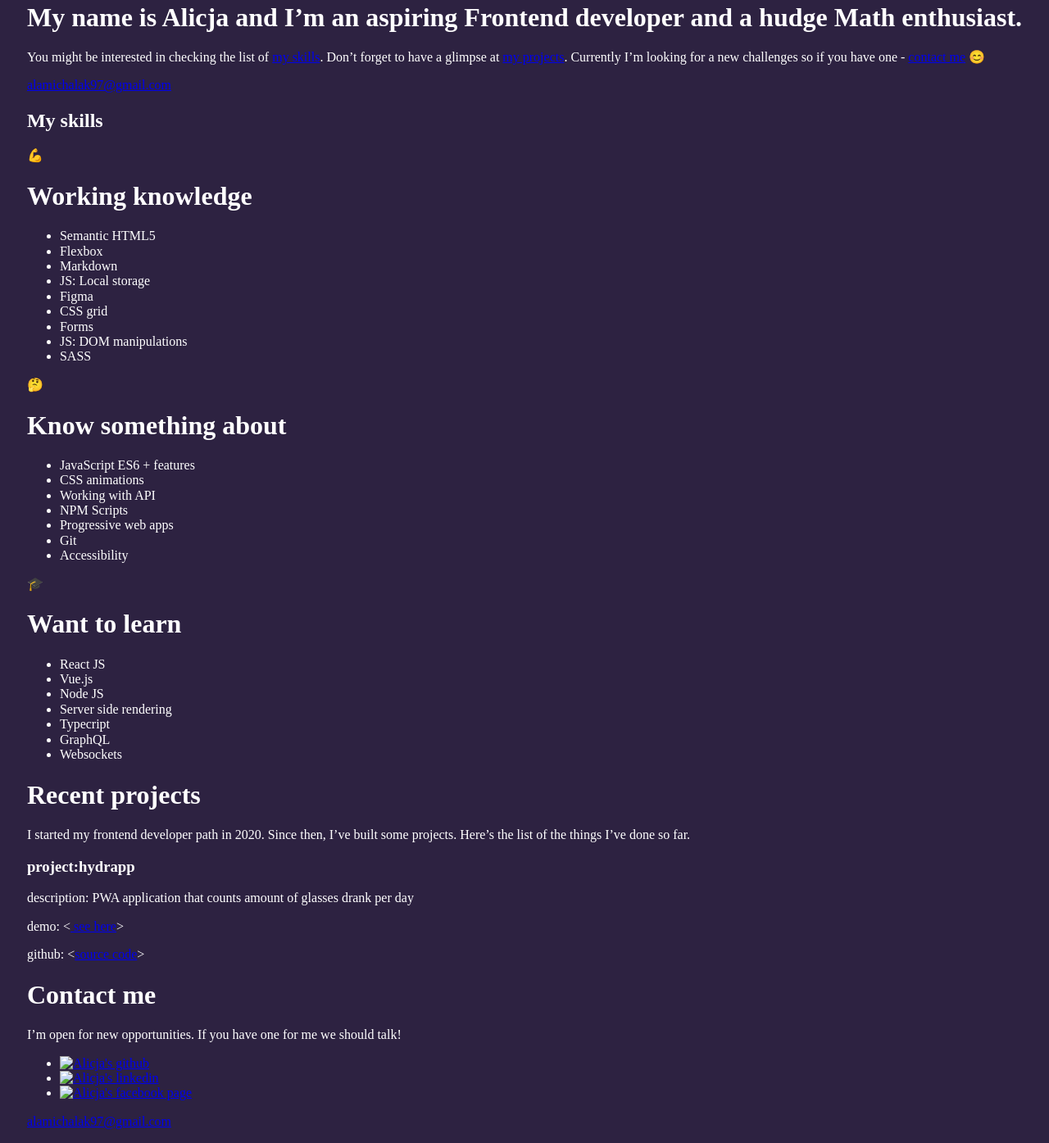
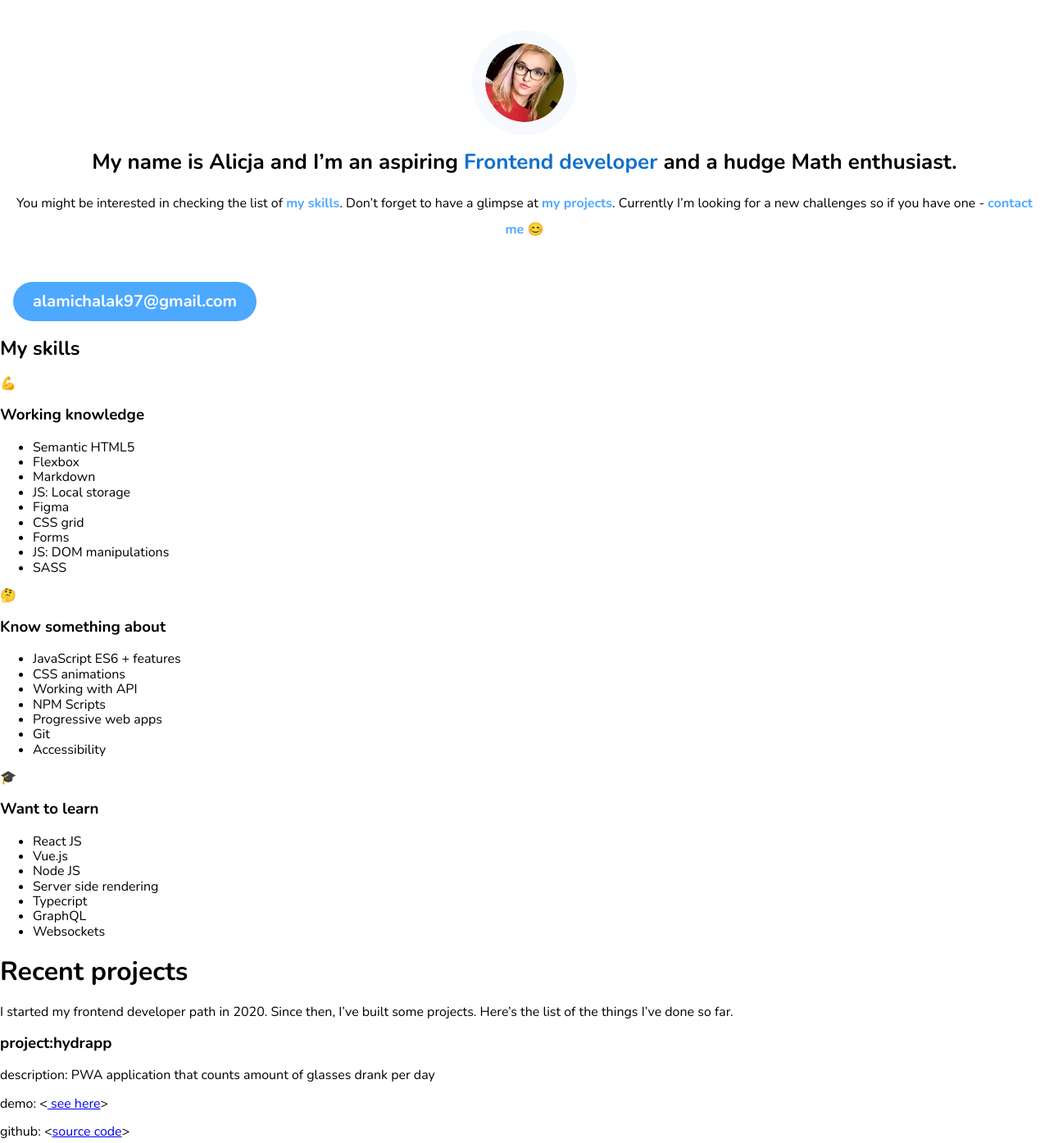
Before and after one commit to alicjamichalak/alicjamichalak.github.io, a website built with webpack: page src/pages/index.html in a window 1280 px wide. Shown: the part 37-1432 px from the top of the page at 82% size. Built offline with nearby package versions, Linux system fonts and the light colour scheme.

Commit message:
styling about-me section

```diff
--- a/src/pages/index.html
+++ b/src/pages/index.html
@@ -20,7 +20,7 @@
   <main>
     <section class="hero">
       <div class="hero__image-container">
-        <img src="#" alt="Alicja Michalak-s photo" />
+        <img src="../assets/img/alicja.jpg" class="hero__image" alt="Alicja Michalak-s photo" />
         <span class="hero__hello">Hey there! 👋</span>
       </div>
       <div class="hero__description">
@@ -28,9 +28,9 @@
             developer</span> and a hudge
           Math enthusiast.
         </h1>
-        <p class="hero__paragraph">You might be interested in checking the list of <a href="#skills">my skills</a>.
-          Don’t forget to have a glimpse at <a href="#projects"> my projects</a>.
-          Currently I’m looking for a new challenges so if you have one - <a href="#contact"> contact me</a> 😊
+        <p class="hero__paragraph">You might be interested in checking the list of <a class="hero__link" href="#skills">my skills</a>.
+          Don’t forget to have a glimpse at <a class="hero__link" href="#projects"> my projects</a>.
+          Currently I’m looking for a new challenges so if you have one - <a class="hero__link" href="#contact"> contact me</a> 😊
         </p>
         <a class="hero__contact" href="mailto:alamichalak97@gmail.com">
           alamichalak97@gmail.com
@@ -41,7 +41,7 @@
       <h2 class="skills__header">My skills</h2>
       <article class="skills-section">
         <span class="skills-section__emoji">💪</span>
-        <h1 class="skills-section__header">Working knowledge</h1>
+        <h3 class="skills-section__header">Working knowledge</h3>
         <ul class="skills-list">
           <li class="skills-list__item">Semantic HTML5</li>
           <li class="skills-list__item">Flexbox</li>
@@ -56,7 +56,7 @@
       </article>
       <article class="skills-section">
         <span class="skills-section__emoji">🤔</span>
-        <h1 class="skills-section__header">Know something about</h1>
+        <h3 class="skills-section__header">Know something about</h3>
         <ul class="skills-list">
           <li class="skills-list__item">JavaScript ES6 + features</li>
           <li class="skills-list__item">CSS animations</li>
@@ -69,7 +69,7 @@
       </article>
       <article class="skills-section">
         <span class="skills-section__emoji">🎓</span>
-        <h1 class="skills-section__header">Want to learn</h1>
+        <h3 class="skills-section__header">Want to learn</h3>
         <ul class="skills-list">
           <li class="skills-list__item">React JS</li>
           <li class="skills-list__item">Vue.js</li>
--- a/src/scss/_variables.scss
+++ b/src/scss/_variables.scss
@@ -1 +1,18 @@
-$wtf: #2D2241;
+$blueLightest: #F6F9FD;
+
+$blueLight:  #DBEAF7;
+$blue: #1070CA;
+
+$green: #06C847;
+$sea: #14B5D0;
+
+$greyLightest: #A3A3A3;
+$greyLight: #808082;
+$grey: #464A4D;
+$greyDark: #212528;
+$greyDarkest: #1E1E1E;
+
+$babyBlue: #4DA8FF;
+$greyBlueLight: #66788A;
+$greyBlue: #425A70;
+$greyBlueDark: #234361;
--- a/src/scss/main.scss
+++ b/src/scss/main.scss
@@ -1,13 +1,20 @@
 @import "~normalize.css";
 
+@import url("https://fonts.googleapis.com/css2?family=Nunito:wght@300;600;700&family=Roboto+Mono:wght@400;700&display=swap");
+
 @import "_variables";
-@import "modules/hello.scss";
+@import "modules/hero.scss";
+
+html {
+  box-sizing: border-box;
+}
+
+*,
+*:before,
+*:after {
+  box-sizing: inherit;
+}
 
 body {
-  background: $wtf;
-  color: #fff;
-  display: flex;
-  align-items: center;
-  justify-content: center;
-  min-height: 100vh;
+  font-family: 'Nunito', sans-serif;
 }
--- /dev/null
+++ b/src/scss/modules/hero.scss
@@ -0,0 +1,51 @@
+.hero {
+    padding: 74px 16px 0;
+    &__contact {
+        border-radius: 64px;
+        color: #ffffff;
+        background: $babyBlue;
+        display: inline-block;
+        padding: 4px 24px;
+        font-weight: bold;
+        font-size: 20px;
+        line-height: 40px;
+        text-decoration: none;
+    }
+
+    &__header {
+        font-size: 26px;
+        line-height: 32px;
+        text-align: center;
+    }
+
+    &__hello {
+        display: none;
+    }
+    &__image {
+        box-sizing: content-box;
+        width: 96px;
+        height: 96px;
+        border: 16px solid #f6f9fd;
+        border-radius: 50%;
+    }
+    &__image-container {
+        display: flex;
+        align-items: center;
+        justify-content: center;
+    }
+    &__link{
+        font-weight: bold;
+        color: $babyBlue;
+        text-decoration: none;
+    }
+    &__paragraph{
+        font-weight: 300;
+        font-size: 16px;
+        line-height: 32px;
+        text-align: center;
+        margin-bottom: 48px;
+    }
+    &__special {
+        color: $blue;
+    }
+}
```
Also changed, not shown: src/assets/img/alicja.jpg (added).
